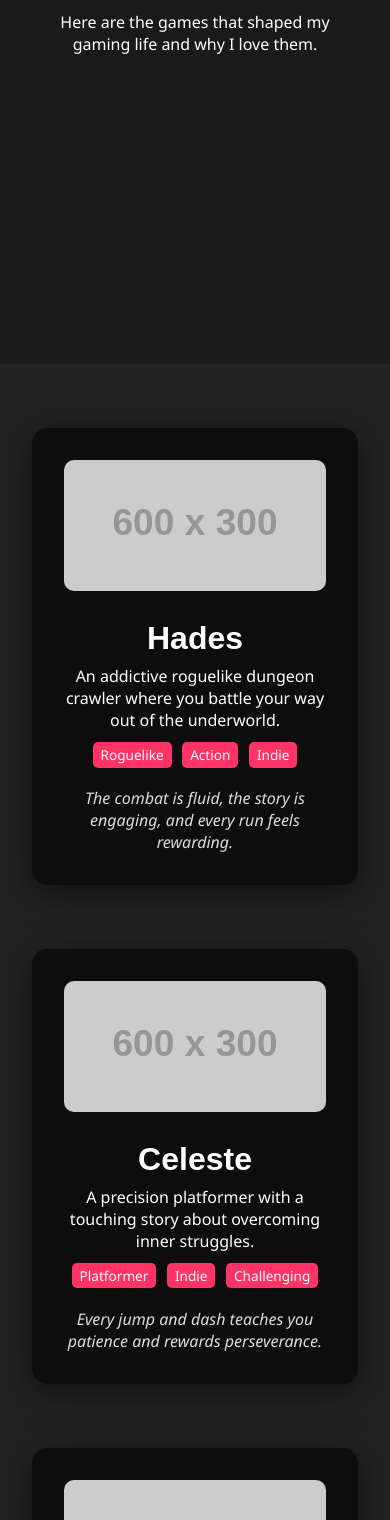
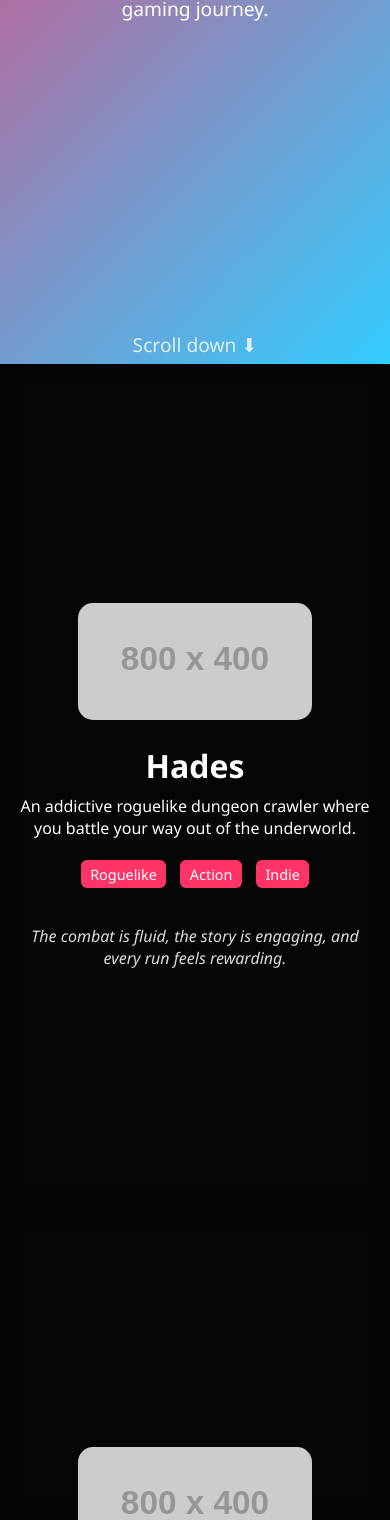
Before and after one commit to antoinedelia/top-games, a plain HTML site: page index.html in a window 390 px wide. Shown: the part 480-2000 px from the top of the page. Drawn offline with Linux system fonts and the light colour scheme; placeholder pictures from the web are drawn by us.

Commit message:
Update index.html

```diff
--- a/index.html
+++ b/index.html
@@ -5,101 +5,122 @@
 <meta name="viewport" content="width=device-width, initial-scale=1.0">
 <title>Antoine's Favorite Games</title>
 <style>
-    /* Reset & basic styling */
+/* Reset & basics */
 * { margin:0; padding:0; box-sizing:border-box; }
-    body { font-family: 'Segoe UI', sans-serif; color:#fff; background:#111; overflow-x:hidden; }
-    h1, h2, h3 { font-family: 'Poppins', sans-serif; }
+body { font-family: 'Segoe UI', sans-serif; color:#fff; background:#111; overflow-x:hidden; scroll-behavior:smooth; }
 
-    /* Parallax sections */
+/* Fullscreen sections */
 .section {
     position: relative;
-        min-height: 100vh;
+    width: 100%;
+    height: 100vh;
     display:flex;
     justify-content:center;
     align-items:center;
     flex-direction:column;
     text-align:center;
-        padding:2rem;
-        transition: all 0.5s ease-in-out;
+    overflow:hidden;
 }
-    .section:nth-child(odd) { background:#1a1a1a; }
-    .section:nth-child(even) { background:#222; }
 
-    /* Titles */
-    h1 { font-size:3rem; margin-bottom:1rem; }
-    h2 { font-size:2rem; margin:0.5rem 0; }
+/* Hero section */
+header.section {
+    background: linear-gradient(135deg, #ff3366, #33ccff);
+    color:#fff;
+    position:relative;
+}
+header h1 { font-size:4rem; margin-bottom:1rem; }
+header p { font-size:1.5rem; margin-bottom:2rem; }
+.scroll-hint {
+    position:absolute;
+    bottom:20px;
+    font-size:1.2rem;
+    color:rgba(255,255,255,0.8);
+    animation: bounce 1.5s infinite;
+}
+@keyframes bounce {
+    0%, 100% { transform: translateY(0); }
+    50% { transform: translateY(15px); }
+}
 
-    /* Card */
+/* Game section */
 .game-card {
-        background: rgba(0,0,0,0.6);
+    width:100%;
+    height:100vh;
+    display:flex;
+    flex-direction:column;
+    justify-content:center;
+    align-items:center;
+    text-align:center;
+    background: rgba(0,0,0,0.7);
+    backdrop-filter: blur(10px);
+    opacity:0;
+    transform: translateY(50px);
+    transition: all 0.8s ease;
+}
+.game-card.visible { opacity:1; transform: translateY(0); }
+
+.game-card img {
+    max-width:60%;
     border-radius:15px;
-        padding:2rem;
-        max-width:600px;
-        margin:2rem auto;
-        backdrop-filter: blur(10px);
-        box-shadow: 0 8px 32px rgba(0,0,0,0.5);
-        transform: translateY(50px);
-        opacity: 0;
-        transition: all 0.8s ease-in-out;
-    }
-    .game-card.visible { transform: translateY(0); opacity:1; }
-
-    /* Game Image */
-    .game-card img {
-        max-width:100%;
-        border-radius:10px;
-        margin-bottom:1rem;
+    margin-bottom:1.5rem;
     transition: transform 0.5s ease;
 }
 .game-card img:hover { transform: scale(1.05) rotate(-1deg); }
 
-    /* Tags */
+h2 { font-size:3rem; margin-bottom:0.5rem; }
+p { font-size:1.2rem; max-width:700px; }
+
 .tags {
-        margin: 0.5rem 0;
+    margin:1rem 0;
 }
 .tag {
     display:inline-block;
     background:#ff3366;
-        padding:0.2rem 0.5rem;
-        border-radius:5px;
-        margin:0.2rem;
-        font-size:0.85rem;
+    padding:0.3rem 0.6rem;
+    border-radius:6px;
+    margin:0.3rem;
+    font-size:0.9rem;
     transition: all 0.3s;
 }
 .tag:hover { background:#33ffcc; transform: scale(1.1); }
 
-    /* Review */
-    .review { font-style:italic; margin-top:1rem; color:#ddd; }
+.review { font-style:italic; color:#ddd; font-size:1rem; margin-top:1rem; }
 
-    /* Scroll animations */
-    .fade-in { opacity:0; transform: translateY(50px); transition: all 0.8s ease-in-out; }
-    .fade-in.visible { opacity:1; transform: translateY(0); }
+/* Footer */
+footer.section {
+    height:60px;
+    display:flex;
+    justify-content:center;
+    align-items:center;
+    background:#111;
+    font-size:0.9rem;
+}
 
-    /* Parallax effect */
-    .parallax-bg {
-        position: absolute;
-        top:0; left:0;
-        width:100%;
-        height:100%;
-        background-size:cover;
-        background-position:center;
-        z-index:-1;
-        transform: translateZ(0);
+/* Scroll snapping */
+html { scroll-snap-type: y mandatory; }
+.section { scroll-snap-align: start; }
+
+/* Responsive text */
+@media(max-width:768px){
+    header h1 { font-size:2.8rem; }
+    header p { font-size:1.2rem; }
+    h2 { font-size:2rem; }
+    p { font-size:1rem; max-width:90%; }
 }
 </style>
 </head>
 <body>
 
 <header class="section">
-    <h1>My Favorite Games of All Time</h1>
-    <p>Here are the games that shaped my gaming life and why I love them.</p>
+    <h1>My Favorite Games</h1>
+    <p>Discover the games that shaped my gaming journey.</p>
+    <div class="scroll-hint">Scroll down ⬇</div>
 </header>
 
-<div class="section" id="games">
-
-    <!-- Game cards -->
+<!-- Game Sections -->
+<div class="section">
     <div class="game-card fade-in">
-        <img src="https://via.placeholder.com/600x300?text=Hades" alt="Hades">
+        <img src="https://via.placeholder.com/800x400?text=Hades" alt="Hades">
         <h2>Hades</h2>
         <p>An addictive roguelike dungeon crawler where you battle your way out of the underworld.</p>
         <div class="tags">
@@ -109,9 +130,11 @@
         </div>
         <p class="review">The combat is fluid, the story is engaging, and every run feels rewarding.</p>
     </div>
+</div>
 
+<div class="section">
     <div class="game-card fade-in">
-        <img src="https://via.placeholder.com/600x300?text=Celeste" alt="Celeste">
+        <img src="https://via.placeholder.com/800x400?text=Celeste" alt="Celeste">
         <h2>Celeste</h2>
         <p>A precision platformer with a touching story about overcoming inner struggles.</p>
         <div class="tags">
@@ -121,9 +144,11 @@
         </div>
         <p class="review">Every jump and dash teaches you patience and rewards perseverance.</p>
     </div>
+</div>
 
+<div class="section">
     <div class="game-card fade-in">
-        <img src="https://via.placeholder.com/600x300?text=Undertale" alt="Undertale">
+        <img src="https://via.placeholder.com/800x400?text=Undertale" alt="Undertale">
         <h2>Undertale</h2>
         <p>An innovative RPG where your choices and mercy define the outcome.</p>
         <div class="tags">
@@ -133,9 +158,11 @@
         </div>
         <p class="review">Its charm and humor, combined with a unique combat system, make it unforgettable.</p>
     </div>
+</div>
 
+<div class="section">
     <div class="game-card fade-in">
-        <img src="https://via.placeholder.com/600x300?text=Hollow+Knight" alt="Hollow Knight">
+        <img src="https://via.placeholder.com/800x400?text=Hollow+Knight" alt="Hollow Knight">
         <h2>Hollow Knight</h2>
         <p>A beautiful metroidvania full of challenging combat and atmospheric exploration.</p>
         <div class="tags">
@@ -145,9 +172,11 @@
         </div>
         <p class="review">The depth of its world and combat make every corner worth exploring.</p>
     </div>
+</div>
 
+<div class="section">
     <div class="game-card fade-in">
-        <img src="https://via.placeholder.com/600x300?text=Nine+Sols" alt="Nine Sols">
+        <img src="https://via.placeholder.com/800x400?text=Nine+Sols" alt="Nine Sols">
         <h2>Nine Sols</h2>
         <p>A hack-and-slash action game with stunning visuals and fluid combat mechanics.</p>
         <div class="tags">
@@ -157,9 +186,11 @@
         </div>
         <p class="review">The intensity and speed of the combat keep me coming back for more.</p>
     </div>
+</div>
 
+<div class="section">
     <div class="game-card fade-in">
-        <img src="https://via.placeholder.com/600x300?text=Balatro" alt="Balatro">
+        <img src="https://via.placeholder.com/800x400?text=Balatro" alt="Balatro">
         <h2>Balatro</h2>
         <p>A quirky indie adventure that blends humor, puzzles, and unique mechanics.</p>
         <div class="tags">
@@ -169,9 +200,11 @@
         </div>
         <p class="review">Its charm and originality make it a delightful and memorable experience.</p>
     </div>
+</div>
 
+<div class="section">
     <div class="game-card fade-in">
-        <img src="https://via.placeholder.com/600x300?text=Return+of+the+Obra+Dinn" alt="Return of the Obra Dinn">
+        <img src="https://via.placeholder.com/800x400?text=Return+of+the+Obra+Dinn" alt="Return of the Obra Dinn">
         <h2>Return of the Obra Dinn</h2>
         <p>A mystery adventure where deduction is key to solving the fate of a ship's crew.</p>
         <div class="tags">
@@ -181,9 +214,11 @@
         </div>
         <p class="review">The art style and detective gameplay are unlike anything else.</p>
     </div>
+</div>
 
+<div class="section">
     <div class="game-card fade-in">
-        <img src="https://via.placeholder.com/600x300?text=Clair+Obscur+Expedition+33" alt="Clair Obscur: Expedition 33">
+        <img src="https://via.placeholder.com/800x400?text=Clair+Obscur+Expedition+33" alt="Clair Obscur: Expedition 33">
         <h2>Clair Obscur: Expedition 33</h2>
         <p>An atmospheric indie adventure that explores mystery and the unknown.</p>
         <div class="tags">
@@ -193,9 +228,11 @@
         </div>
         <p class="review">The ambiance and exploration make it deeply immersive and unique.</p>
     </div>
+</div>
 
+<div class="section">
     <div class="game-card fade-in">
-        <img src="https://via.placeholder.com/600x300?text=Inscryption" alt="Inscryption">
+        <img src="https://via.placeholder.com/800x400?text=Inscryption" alt="Inscryption">
         <h2>Inscryption</h2>
         <p>A dark card-based game that blends deck-building with horror and narrative twists.</p>
         <div class="tags">
@@ -205,34 +242,25 @@
         </div>
         <p class="review">Its creativity and tension keep me on edge, making it a thrilling experience.</p>
     </div>
-
 </div>
 
 <footer class="section">
-    <p>&copy; 2025 Antoine Delia. All Rights Reserved.</p>
+    <p>&copy; 2025 Antoine Delia</p>
 </footer>
 
 <script>
     // Fade-in on scroll
     const faders = document.querySelectorAll('.fade-in');
-    const appearOptions = { threshold: 0.2, rootMargin: "0px 0px -50px 0px" };
+    const appearOptions = { threshold: 0.2 };
     const appearOnScroll = new IntersectionObserver(function(entries, observer){
         entries.forEach(entry => {
-            if(!entry.isIntersecting) return;
+            if(entry.isIntersecting){
                 entry.target.classList.add('visible');
                 observer.unobserve(entry.target);
+            }
         });
     }, appearOptions);
-
     faders.forEach(fader => appearOnScroll.observe(fader));
-
-    // Parallax effect
-    window.addEventListener('scroll', function(){
-        document.querySelectorAll('.parallax-bg').forEach(bg => {
-            const speed = bg.getAttribute('data-speed');
-            bg.style.transform = `translateY(${window.scrollY * speed}px)`;
-        });
-    });
 </script>
 
 </body>
```
Lines whose indentation alone changed are shown as unchanged.
